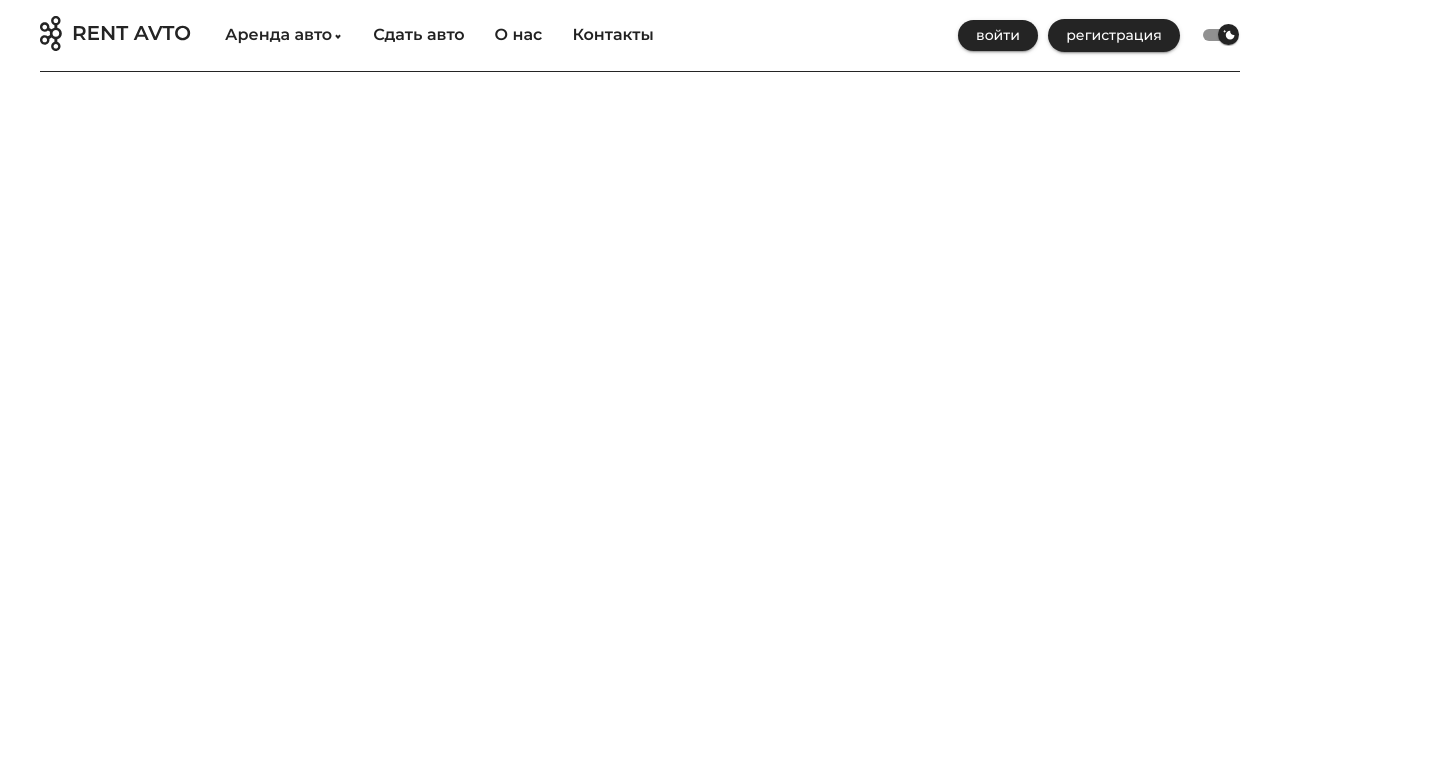
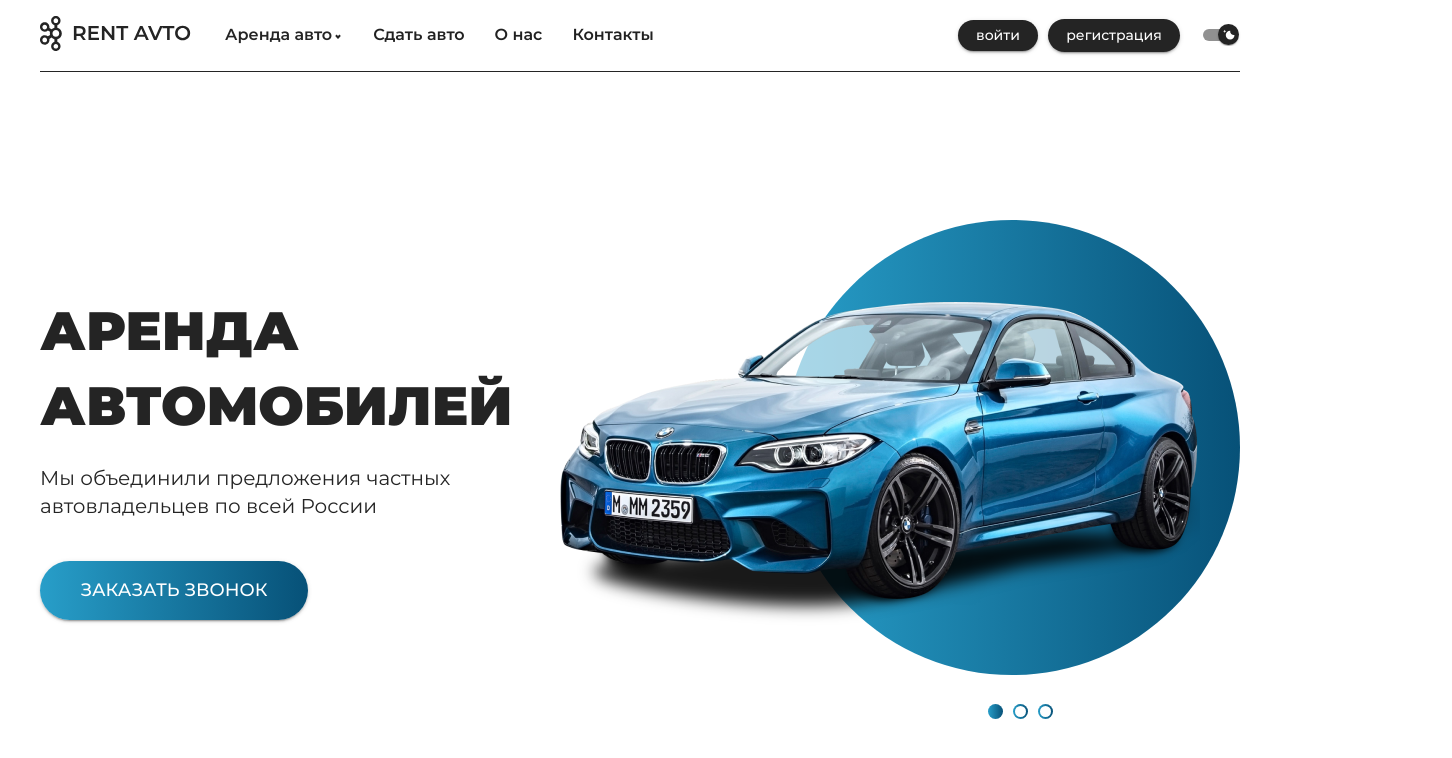
Before and after one commit to AmaLOQ/cars_rent, a React (Create React App) app: page / in a window 1280 px wide. Shown: the top 758 px of the page, 1452 px wide, since content can reach past the window. Built offline with nearby package versions, Linux system fonts and the light colour scheme.

Commit message:
add section Promo

```diff
--- a/src/app/app.jsx
+++ b/src/app/app.jsx
@@ -1,5 +1,6 @@
 import React from "react";
 import Header from "../ui/organism/header/header";
+import Main from "../ui/organism/promo/promo";
 import { ThemeProvider } from "@emotion/react";
 import {StyledContainer} from "../ui/container";
 import theme from "../ui/styles";
@@ -9,6 +10,7 @@ function App() {
         <ThemeProvider theme={theme}>
           <StyledContainer>
             <Header/>
+            <Main/>
           </StyledContainer>
       </ThemeProvider>
   );
--- /dev/null
+++ b/src/ui/atoms/rings-promo-slide/ring-promo-slide-styles.js
@@ -0,0 +1,25 @@
+import { Box, styled } from "@mui/material";
+
+const RingPromo = styled(Box)`
+	display: flex;
+	justify-content: center;
+	align-items: center;
+	width: 15px;
+	height: 15px;
+	border-radius: 100%;
+	background: linear-gradient(269.87deg, #014369 -17.97%, #289FCA 101.14%);
+`;
+
+
+const EmptyWhiteRingPromo = styled(Box)`
+	width: 11px;
+	height: 11px;
+	background: #fff;
+	border-radius: 100%;
+`;
+
+
+export {
+	RingPromo,
+	EmptyWhiteRingPromo
+}
--- /dev/null
+++ b/src/ui/atoms/rings-promo-slide/ring-promo-slide.jsx
@@ -0,0 +1,14 @@
+import React from "react";
+import { RingPromo, EmptyWhiteRingPromo } from "./ring-promo-slide-styles";
+
+export function RingPromoSlide() {
+	return <RingPromo/>
+}
+
+export function EmptyRingPromoSlide() {
+	return (
+		<RingPromo>
+			<EmptyWhiteRingPromo/>
+		</RingPromo>
+	)
+}
--- /dev/null
+++ b/src/ui/organism/promo/promo-styles.js
@@ -0,0 +1,72 @@
+import { Box, styled, Typography } from "@mui/material";
+
+const PromoWrapper = styled(Box)`
+	display: grid;
+	grid-template-columns: 470px 1fr;
+	grid-template-rows: 225px minmax(116px, auto) minmax(145px, auto) auto;
+	min-height: 772px;
+	padding: 148px 0px 124px 0px;
+`;
+
+const PromoTitle = styled(Typography)`
+	align-self: end;
+	font-weight: 800;
+	font-size: 54px;
+	line-height: 140%;
+	color: ${props => props.theme.palette.primary.main};
+	text-transform: uppercase;
+`;
+
+const PromoRing = styled(Box)`
+	position: relative;
+	grid-column: 2/3;
+	grid-row: 1/4;
+	justify-self: end;
+	width: 456px;
+	height: 455px;
+	background: linear-gradient(269.87deg, #014369 -17.97%, #289FCA 101.14%);
+	border-radius: 100%;
+	img{
+		position: relative;
+		top: 50px;
+		right: 252px;
+	}
+`;
+
+const PromoDescr = styled(Typography)`
+	align-self: start;
+	margin-top: 19px;
+	font-weight: 400;
+	font-size: 20px;
+	line-height: 140%;
+	color: ${props => props.theme.palette.primary.main};
+	text-transform: none;
+`;
+
+const PromoRingSlideWrapper = styled(Box)`
+	position: relative;
+	display: grid;
+	grid-column: 2/3;
+	justify-content: end;
+	align-content: end;
+	right: 187px;
+	bottom: 2px;
+	grid-template-columns: 15px 15px 15px;
+	grid-template-rows: 15px;
+	gap: 10px;
+	align-items: center;
+`;
+
+const OrderBtnWrapper = styled(Box)`
+	grid-row: 3/5;
+`;
+
+
+export {
+	PromoWrapper,
+	PromoTitle,
+	PromoRing,
+	PromoDescr,
+	PromoRingSlideWrapper,
+	OrderBtnWrapper
+}
--- /dev/null
+++ b/src/ui/organism/promo/promo.jsx
@@ -0,0 +1,31 @@
+import React from "react";
+import { CssBaseline,  } from "@mui/material";
+import mainCar from "../../img/Main_car.png"
+import OrderBtn from "../../atoms/buttons/order-call-btn";
+import { RingPromoSlide, EmptyRingPromoSlide } from "../../atoms/rings-promo-slide/ring-promo-slide";
+import {
+	PromoWrapper,
+	PromoTitle,
+	PromoRing,
+	PromoDescr,
+	PromoRingSlideWrapper,
+	OrderBtnWrapper
+} from "./promo-styles";
+
+export default function Main() {
+	return (
+		<CssBaseline>
+			<PromoWrapper>
+				<PromoTitle>Аренда автомобилей</PromoTitle>
+				<PromoRing><img src={mainCar} alt="Авто" /></PromoRing>
+				<PromoDescr>Мы объединили предложения частных автовладельцев по всей России</PromoDescr>
+				<OrderBtnWrapper><OrderBtn/></OrderBtnWrapper>
+				<PromoRingSlideWrapper>
+					<RingPromoSlide/>
+					<EmptyRingPromoSlide/>
+					<EmptyRingPromoSlide/>
+				</PromoRingSlideWrapper>
+			</PromoWrapper>
+		</CssBaseline>
+	)
+}
```
Also changed, not shown: src/ui/img/Main_car.png (added).
